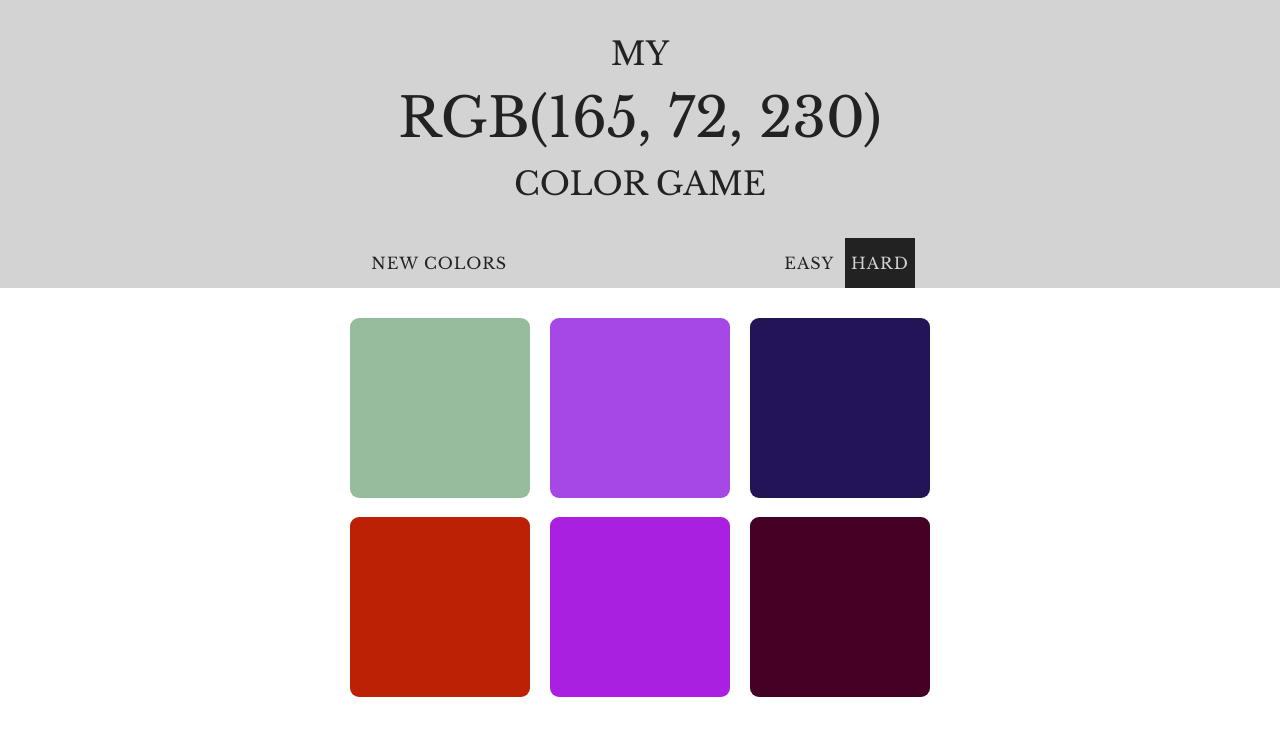
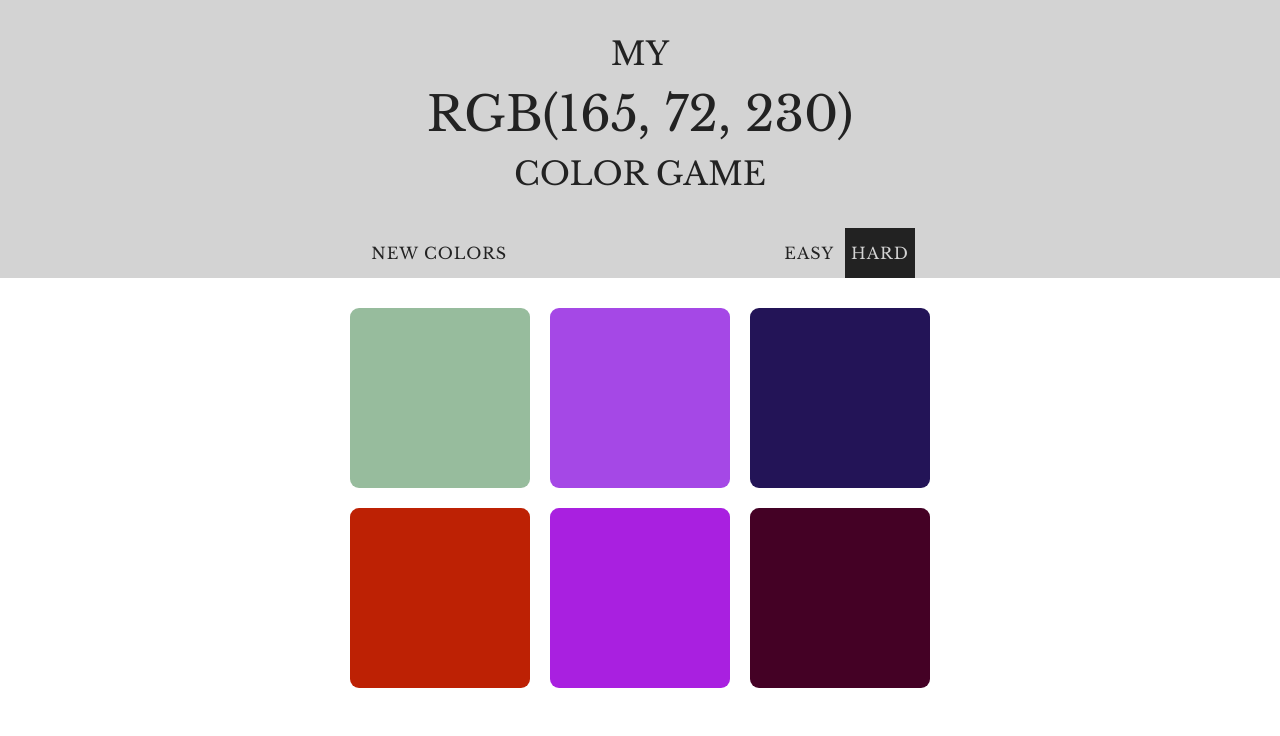
Before and after one commit to BibianaBalBar/RGB-color-game, a plain HTML site: page index.html in a window 1280 px wide. Drawn offline with nearby package versions, Linux system fonts and the light colour scheme.

Commit message:
gif readme

```diff
--- a/color.css
+++ b/color.css
@@ -37,6 +37,7 @@ button:hover {
 	color: lightgray;
 	background-color: #222222;
 	border: none;
+	cursor: pointer;
 }
 
 .square {
@@ -75,5 +76,5 @@ button:hover {
 }
 
 #colorDisplay {
-	font-size: 170%;
+	font-size: 150%;
 }
```
Also changed, not shown: img/rgbcolorgame.png (deleted), 2 other files.
